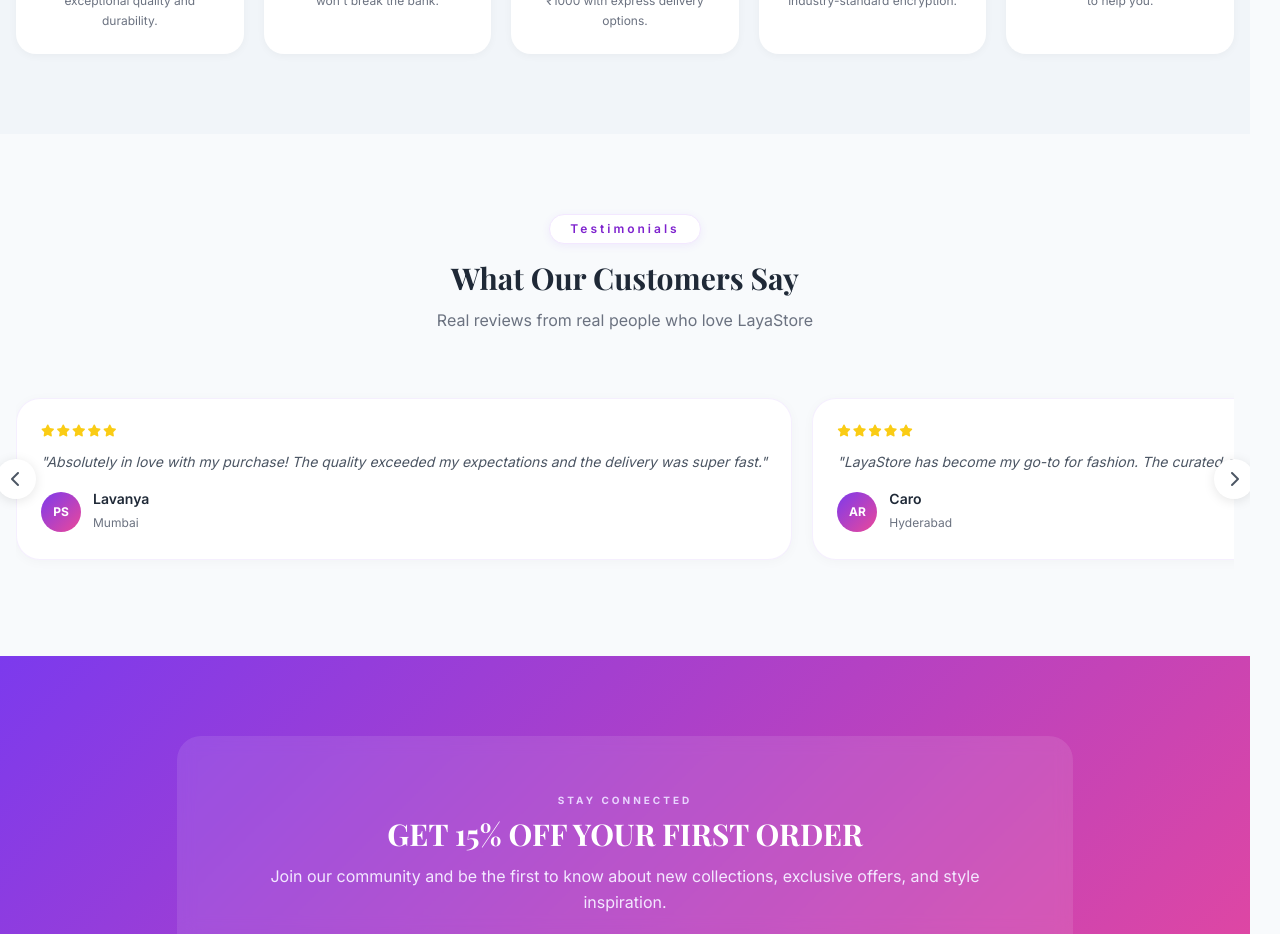
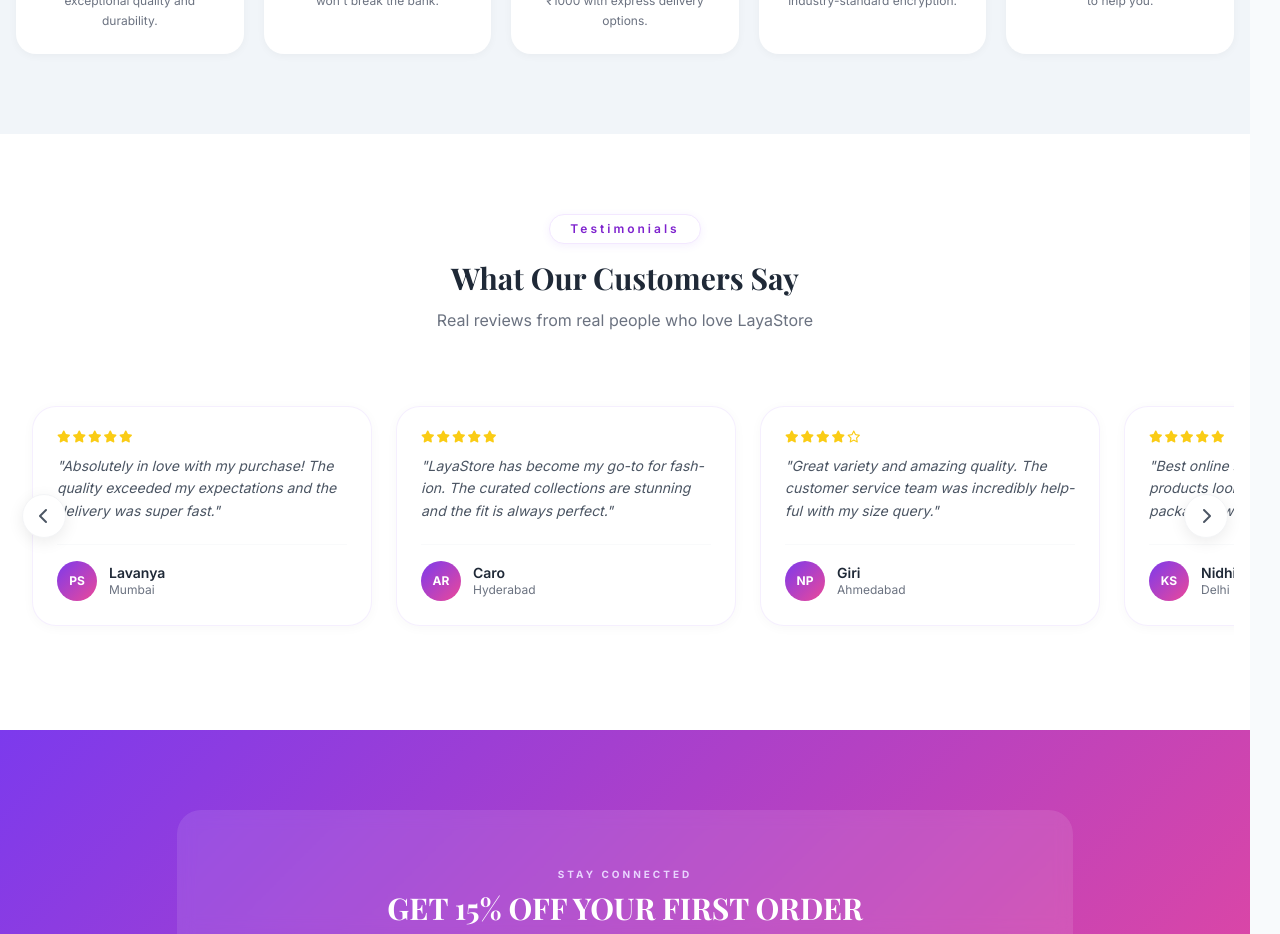
Before and after one commit to lavanya2207003/ECommerce-Website, a React (Vite) app in the folder react-app/: page / in a window 1280 px wide. Shown: the part 1340-2274 px from the top of the page. Built offline with nearby package versions, Linux system fonts and the light colour scheme; no server answers.

Commit message:
fix: refine testimonials section alignment, equal cards, centered carousel and responsive spacing

```diff
--- a/react-app/src/index.css
+++ b/react-app/src/index.css
@@ -1367,36 +1367,49 @@
     .why-choose-card h3 { @apply text-sm font-semibold text-gray-800 mb-2; }
     .why-choose-card p { @apply text-xs text-gray-500 leading-relaxed; }
 
-    .reviews-section { @apply py-20 px-4; }
+    .reviews-section { @apply py-16 md:py-20 px-4 overflow-hidden; background: #ffffff; }
     .reviews-container { @apply max-w-7xl mx-auto; }
-    .reviews-carousel-wrapper { @apply relative flex items-center; }
+    .reviews-container .section-header { @apply text-center mb-10 md:mb-12 flex flex-col items-center; }
+    .reviews-container .section-header .section-tag { @apply mx-auto mb-4; }
+    .reviews-container .section-header h2 { @apply text-center; }
+    .reviews-container .section-header p { @apply text-center mx-auto max-w-xl; }
+    .reviews-carousel-wrapper { @apply relative flex items-center justify-center w-full max-w-7xl mx-auto; }
     .reviews-track {
-      @apply flex gap-5 overflow-x-auto py-4 px-2 snap-x snap-mandatory scroll-smooth;
+      @apply flex gap-4 md:gap-6 overflow-x-auto snap-x snap-mandatory scroll-smooth items-stretch py-6;
       scrollbar-width: none;
+      -ms-overflow-style: none;
+      scroll-padding-inline: 16px;
+      width: 100%;
+      padding-inline: 48px;
+      box-sizing: border-box;
     }
     .reviews-track::-webkit-scrollbar { display: none; }
     .review-arrow {
-      @apply absolute z-10 w-10 h-10 rounded-full bg-white border-none flex items-center justify-center shadow-md cursor-pointer text-gray-600 transition-all duration-200;
-      box-shadow: 0 2px 12px rgba(0,0,0,0.1);
-    }
-    .review-arrow:hover { @apply bg-primary text-white; box-shadow: 0 4px 16px rgba(124,58,237,0.2); }
-    .review-arrow-left { @apply left-0 -ml-5; }
-    .review-arrow-right { @apply right-0 -mr-5; }
+      @apply absolute top-1/2 -translate-y-1/2 z-10 w-10 h-10 md:w-11 md:h-11 rounded-full bg-white border border-gray-100 flex items-center justify-center shadow-md cursor-pointer text-gray-600 transition-all duration-200;
+      box-shadow: 0 4px 16px rgba(0,0,0,0.08);
+    }
+    .review-arrow:hover { @apply bg-purple-600 text-white border-purple-600; box-shadow: 0 8px 24px rgba(124,58,237,0.25); }
+    .review-arrow-left { left: 6px; }
+    .review-arrow-right { right: 6px; }
     .review-card {
-      @apply min-w-[300px] md:min-w-[340px] bg-white rounded-2xl p-6 flex-shrink-0 snap-start transition-all duration-300;
-      box-shadow: 0 2px 8px rgba(0,0,0,0.04);
-    }
-    .review-card:hover { @apply translate-y-[-2px]; box-shadow: 0 12px 30px rgba(124,58,237,0.08); }
-    .review-stars { @apply text-yellow-400 text-xs mb-3; }
-    .review-stars i { @apply mr-0.5; }
-    .review-text { @apply text-sm text-gray-600 leading-relaxed mb-4 italic; }
-    .review-author { @apply flex items-center gap-3; }
+      @apply bg-white rounded-2xl p-6 flex flex-col flex-shrink-0 snap-start snap-always transition-all duration-300;
+      box-shadow: 0 4px 16px rgba(0,0,0,0.06);
+      border: 1px solid rgba(0,0,0,0.04);
+      width: 340px;
+      min-width: 340px;
+      min-height: 220px;
+    }
+    .review-card:hover { @apply -translate-y-1; box-shadow: 0 12px 30px rgba(124,58,237,0.10); }
+    .review-stars { @apply flex items-center gap-0.5 text-yellow-400 text-xs mb-3; }
+    .review-stars i { @apply mr-0; }
+    .review-text { @apply text-sm text-gray-600 leading-relaxed mb-5 flex-1 italic break-words; word-wrap: break-word; overflow-wrap: break-word; hyphens: auto; }
+    .review-author { @apply flex items-center gap-3 mt-auto pt-4 border-t border-gray-50; }
     .review-avatar {
       @apply w-10 h-10 rounded-full flex items-center justify-center text-xs font-bold text-white shrink-0;
       background: linear-gradient(135deg, #7C3AED, #EC4899);
     }
-    .review-author strong { @apply block text-sm font-semibold text-gray-800; }
-    .review-author span { @apply text-xs text-gray-500; }
+    .review-author strong { @apply block text-sm font-semibold text-gray-800 leading-tight; }
+    .review-author span { @apply block text-xs text-gray-500 leading-tight; }
 
     .newsletter-tag { @apply block text-[10px] font-bold tracking-[3px] text-purple-200 mb-2 uppercase; }
 
@@ -1424,6 +1437,11 @@
     }
     .sg-btn:hover { @apply translate-y-[-2px]; box-shadow: 0 8px 25px rgba(124,58,237,0.3); }
 
+    @media (max-width: 1024px) {
+      .reviews-section { @apply py-14; }
+      .reviews-track { padding-inline: 40px; @apply gap-4; }
+      .review-card { width: 320px; min-width: 320px; min-height: 210px; @apply p-5; }
+    }
     @media (max-width: 768px) {
       .fh-container { @apply grid-cols-2 gap-3; }
       .fh-card { @apply px-4 py-3; }
@@ -1433,7 +1451,26 @@
       .fh-card p { @apply text-[10px]; }
       .why-choose-grid { @apply grid-cols-2 sm:grid-cols-3 xl:grid-cols-5; }
       .sg-grid { @apply grid-cols-3 gap-2; }
-      .review-card { @apply min-w-[280px]; }
+      .reviews-section { @apply py-12; }
+      .reviews-track { padding-inline: 36px; @apply gap-4 py-4; }
+      .review-card { width: 300px; min-width: 300px; min-height: 200px; @apply p-5; }
+      .review-arrow { @apply w-9 h-9; }
+      .review-arrow-left { left: 4px; }
+      .review-arrow-right { right: 4px; }
+    }
+    @media (max-width: 480px) {
+      .reviews-section { @apply py-10 px-3; }
+      .reviews-container .section-header { @apply mb-8; }
+      .reviews-track { @apply gap-3 py-4; padding-inline: 0; }
+      .review-card { width: calc(100vw - 32px); min-width: calc(100vw - 32px); max-width: 340px; min-height: 190px; @apply p-4; }
+      .review-text { @apply text-sm; }
+      .review-arrow { @apply w-8 h-8 text-sm; top: 50%; }
+      .review-arrow-left { left: 6px; }
+      .review-arrow-right { right: 6px; }
+    }
+    @media (max-width: 375px) {
+      .reviews-section { @apply px-3; }
+      .review-card { width: calc(100vw - 28px); min-width: calc(100vw - 28px); }
     }
     @media (max-width: 360px) {
       .fh-container { @apply gap-2; }
@@ -1443,8 +1480,18 @@
       .fh-card h4 { @apply text-[10px]; }
       .fh-card p { @apply text-[9px]; }
       .sg-grid { @apply grid-cols-2 gap-1.5; }
-      .review-card { @apply min-w-[260px] p-4; }
-      .review-text { @apply text-xs; }
+      .reviews-section { @apply py-8 px-3; }
+      .reviews-track { @apply gap-3 py-3; padding-inline: 0; }
+      .review-card { width: calc(100vw - 24px); min-width: calc(100vw - 24px); @apply p-4; min-height: 180px; }
+      .review-text { @apply text-xs leading-relaxed; }
+      .review-arrow { @apply w-8 h-8; }
+    }
+    @media (max-width: 320px) {
+      .reviews-section { @apply py-8 px-3; }
+      .reviews-track { @apply gap-3; }
+      .review-card { width: calc(100vw - 20px); min-width: calc(100vw - 20px); @apply p-3; min-height: 175px; }
+      .review-author strong { @apply text-xs; }
+      .review-author span { @apply text-[11px]; }
     }
   }
 
```
